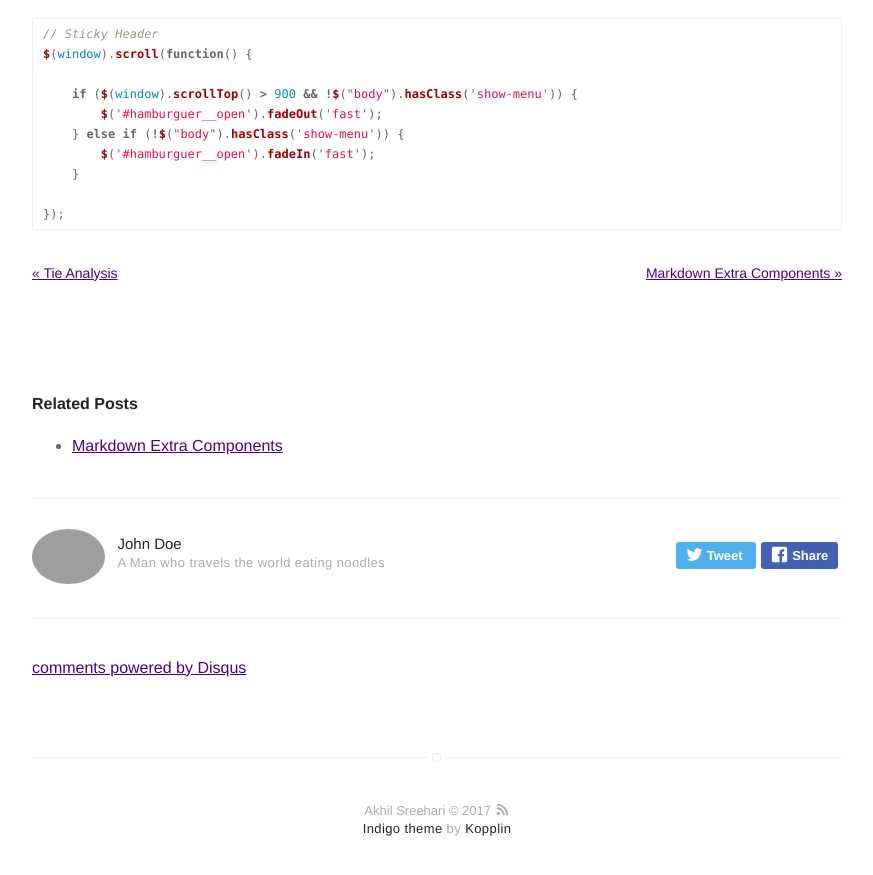
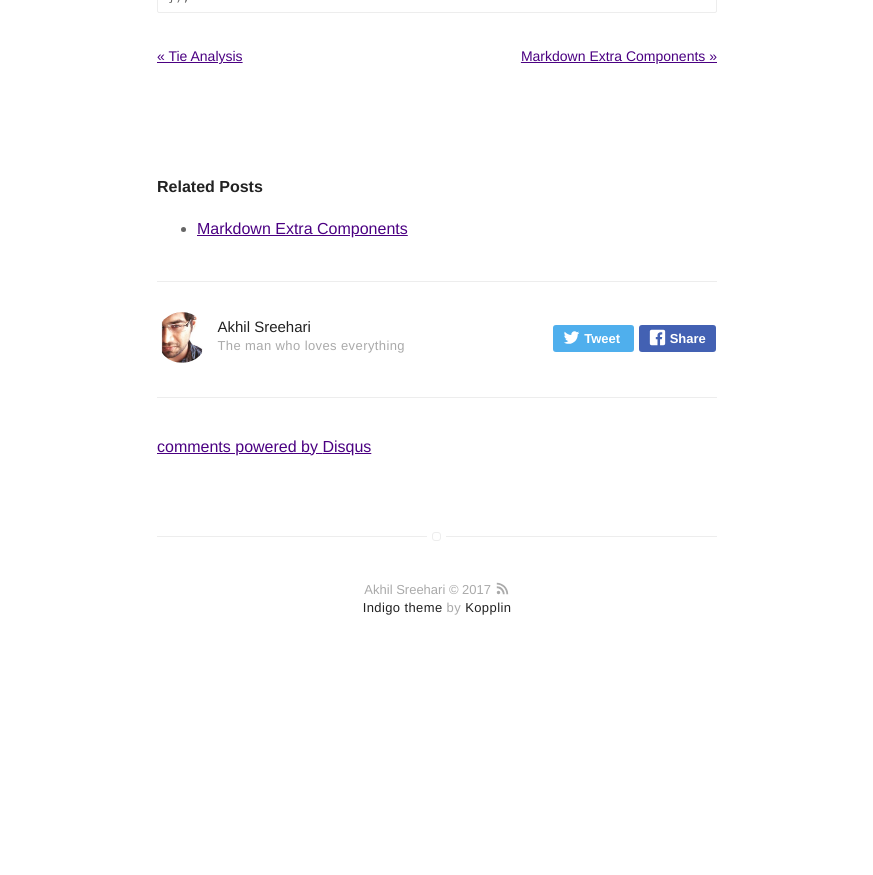
Before and after one commit to akhil-sreehari/master-site, a Jekyll site: the page built from _posts/2016-02-24-markdown-common-elements.markdown, in a window 1280 px wide and 900 px high, scrolled down 5790 px. Shown: the top 875 px of the window, without its empty margins (203-1076 px from the left). Built offline with Jekyll 4.4.1, drawn with Linux system fonts in a browser that asks for light colours; comment, search, counter and statistics services are not loaded; after the commit the page ends 6469 px from its top, so only the background shows below that.

Commit message:
minor changes

```diff
--- a/_config.yml
+++ b/_config.yml
@@ -53,16 +53,16 @@ email: akhilssmec@gmail.com
 
 authors:
     johndoe:
-        name: John Doe
-        bio: A Man who travels the world eating noodles
+        name: Akhil Sreehari
+        bio: The man who loves everything
         external-image: false
-        picture: assets/images/profile.jpg
-        twitter: johndoe
+        picture: assets/images/akhil.jpg
+        # twitter: johndoe
 
 # do you want a larger site? change the option below
 # options: [normal, large] | default: normal
 # normal = 560px / large = 810px
-width: large
+width: normal
 
 # if you don't need pagination, comment the *paginate* configs below
 # paginate: 5
```
